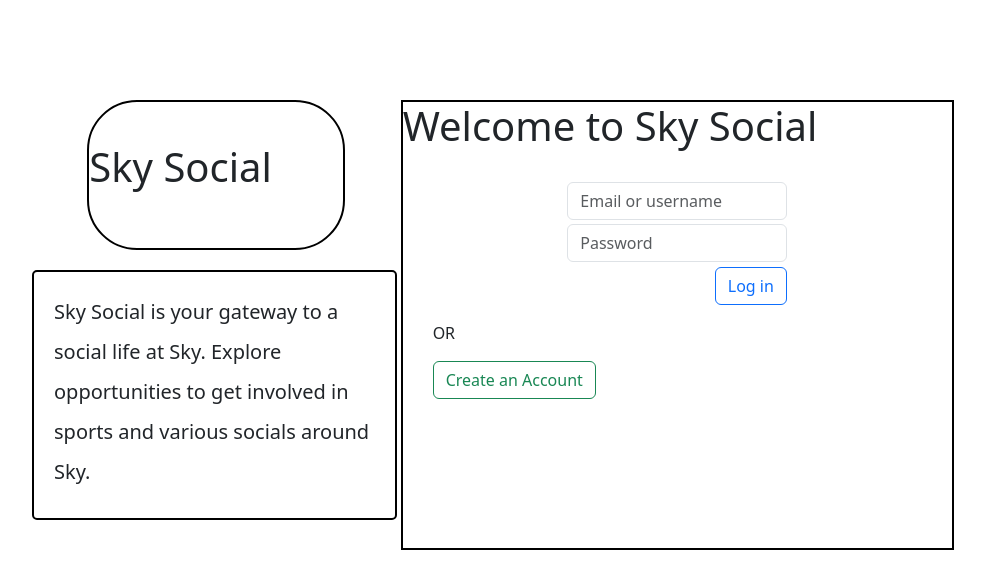
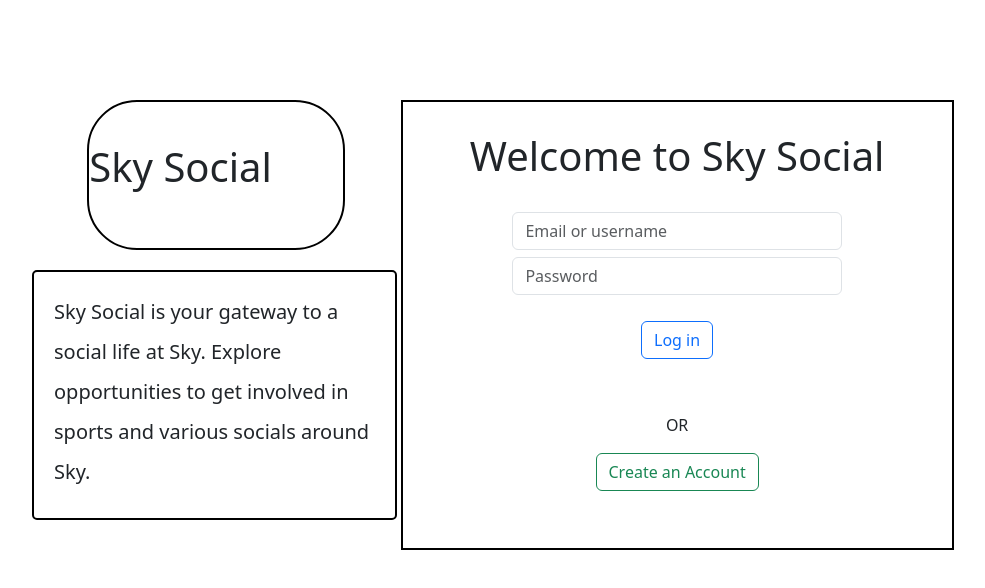
Before and after one commit to QA-Instructor/SkySocial, a React (Create React App) app in the folder frontend/: page /Login in a window 1280 px wide. Shown: the top 588 px of the page, without its empty margins (32-1017 px from the left). Built offline with nearby package versions, Linux system fonts and the light colour scheme.

Commit message:
EDIT: Made some css related changes. There was a lot of dead code and elements weren't centred

```diff
--- a/frontend/src/resources/LoginForm.css
+++ b/frontend/src/resources/LoginForm.css
@@ -3,13 +3,13 @@
 }
 
 .login-form-input-container {
-    align-items: center;
-    width: 40%;
-    margin-left: 30%;
+    width: 60%;
+    margin-left: 20%;
 }
 
 .login-form-container {
-    align-content: center;
+    padding-top: 30px;
+    text-align: center;
 }
 
 .create-account-container {
@@ -17,5 +17,5 @@
 }
 
 .form-submit-button {
-    float: right;
+    margin-top: 20px;
 }
```
